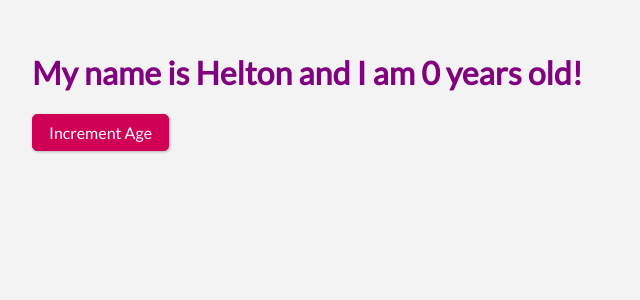
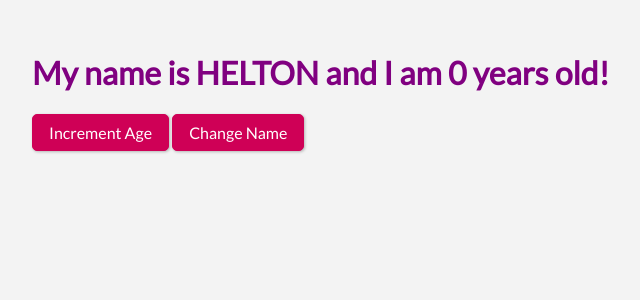
Before and after one commit to heltonricardo/estudo-svelte, a Svelte app: page / in a window 1280 px wide. Shown: the top 300 px of the page, without its empty margins (0-640 px from the left). Built offline with nearby package versions, Linux system fonts and the light colour scheme.

Commit message:
variavel reativa

```diff
--- a/src/App.svelte
+++ b/src/App.svelte
@@ -2,9 +2,18 @@
 	let name = "Helton";
 	let age = 0;
 
+	// Variável reativa: altera seu valor assim que o valor atribuído é alterado \
+	// ou executado. Não é necessário declarar!
+	$: upperCaseName = name.toUpperCase();
+
 	function incrementAge() {
 		age += 1;
 	}
+
+	function changeName() {
+		name = "Ricardo";
+	}
+
 </script>
 
 <style>
@@ -13,5 +22,6 @@
 	}
 </style>
 
-<h1>My name is {name} and I am {age} years old!</h1>
+<h1>My name is {upperCaseName} and I am {age} years old!</h1>
 <button on:click="{incrementAge}">Increment Age</button>
+<button on:click="{changeName}">Change Name</button>
```
